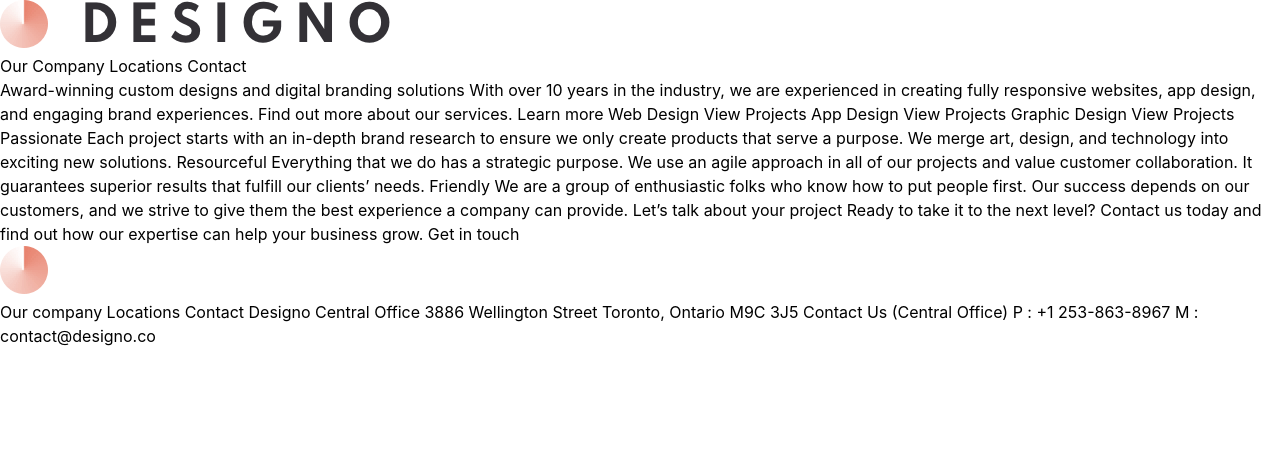
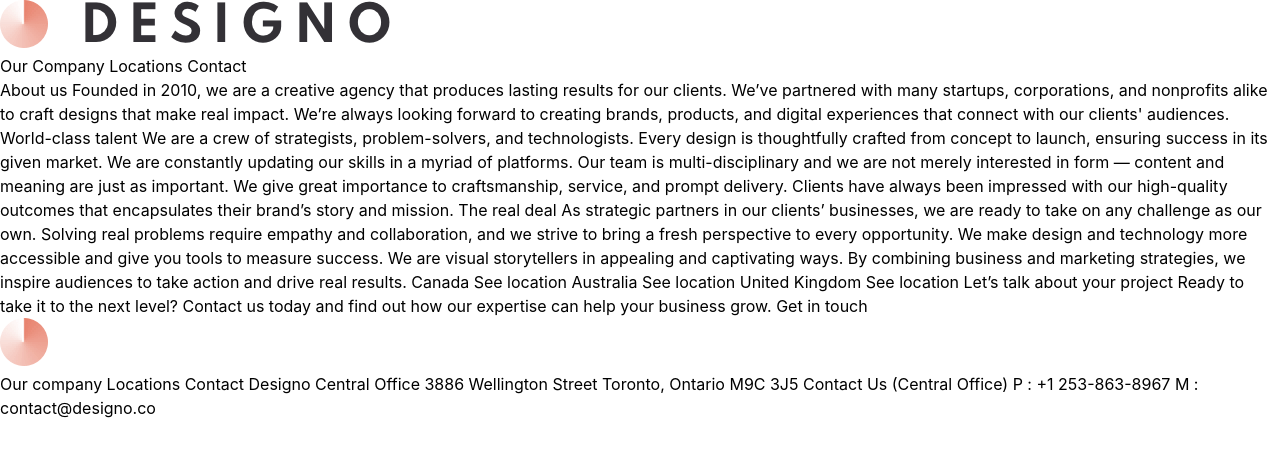
Before and after one commit to thomasgilmore/designo-multi-page-website, a React (Create React App) app: page /about in a window 1280 px wide. Shown: the top 456 px of the page. Built offline with nearby package versions, Linux system fonts and the light colour scheme.

Commit message:
Setup About Route

```diff
--- a/src/App.js
+++ b/src/App.js
@@ -16,6 +16,7 @@
       <Title />
       <Routes>
         <Route path='*' element={<Home />} />
+        <Route path='/about' element={<About />} />
       </Routes>
       <Footer />
     </div>
```
